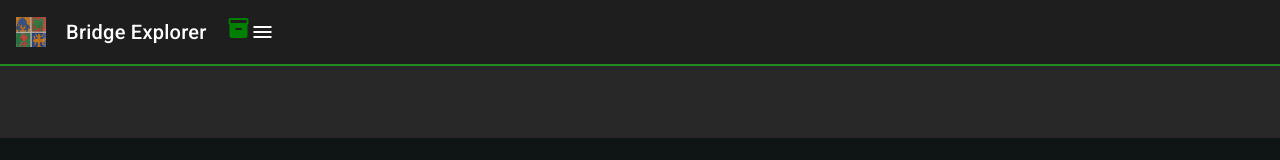
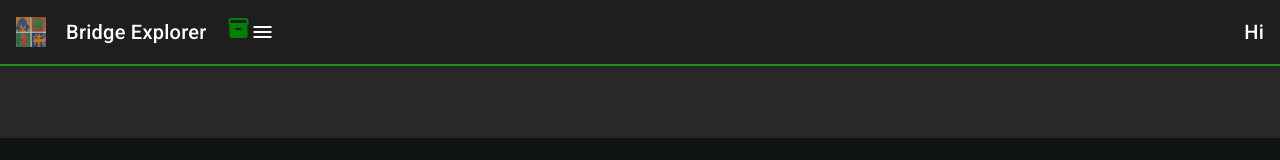
Before and after one commit to DarkMatterBridge/brixexplorer, an Angular app: page / in a window 1280 px wide. Shown: the top 160 px of the page. Built offline with nearby package versions, Linux system fonts and the light colour scheme.

Commit message:
add gap in menu; add settings attributes

```diff
--- a/src/app/app.component.html
+++ b/src/app/app.component.html
@@ -10,6 +10,9 @@
 
 
   <mat-icon [matMenuTriggerFor]="entries" class="pointer">menu</mat-icon>
+
+  <span class="example-spacer"></span>
+  <span> Hi</span>
 
 
   <mat-menu #entries="matMenu">
--- a/src/app/app.component.scss
+++ b/src/app/app.component.scss
@@ -59,3 +59,7 @@
 .nonvisable {
   visibility: hidden;
 }
+
+.example-spacer {
+  flex: 1 1 auto;
+}
--- a/src/app/model/DBid.ts
+++ b/src/app/model/DBid.ts
@@ -3,6 +3,7 @@ export class DBid { // A Descriptive Bid
   bid: string;
   desc: string | undefined;
   con: string;
+  settings: string | undefined;
 
   constructor(bid: string, con: string) {
     this.bid = bid;
```
